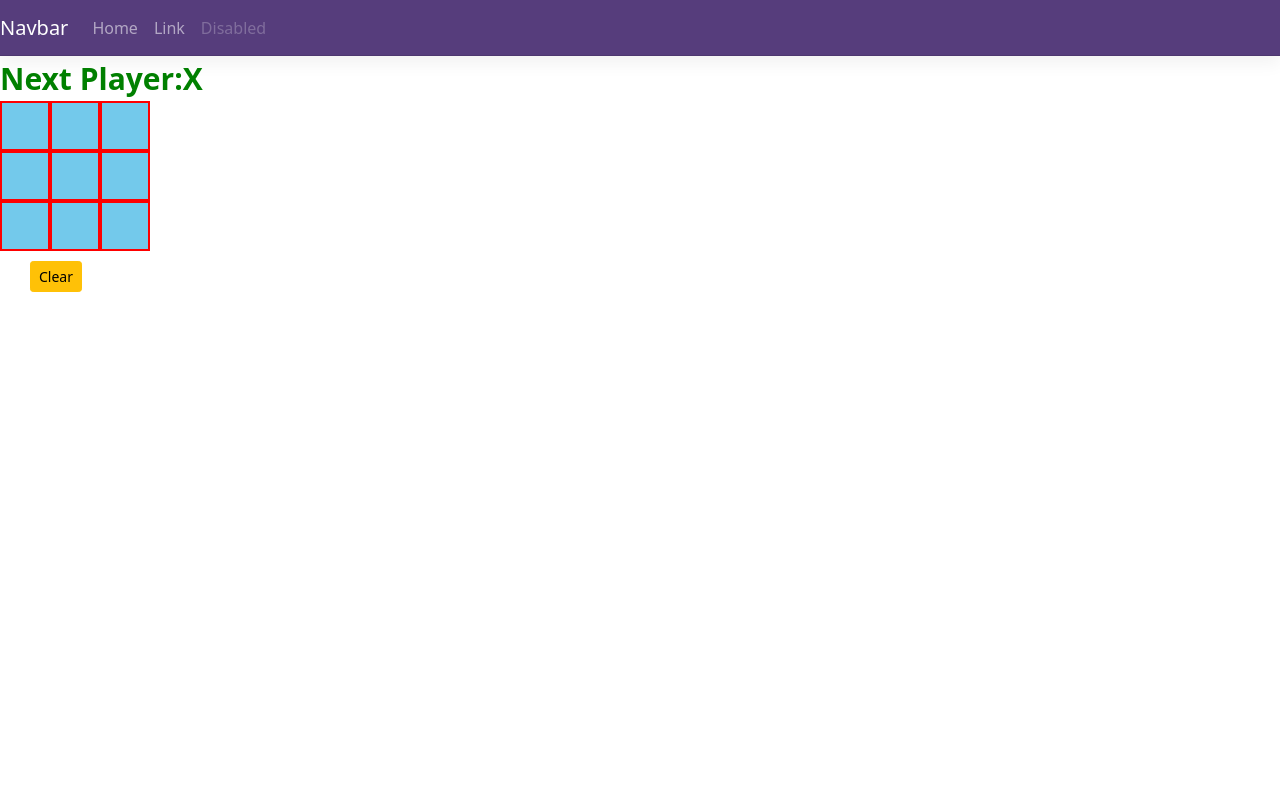
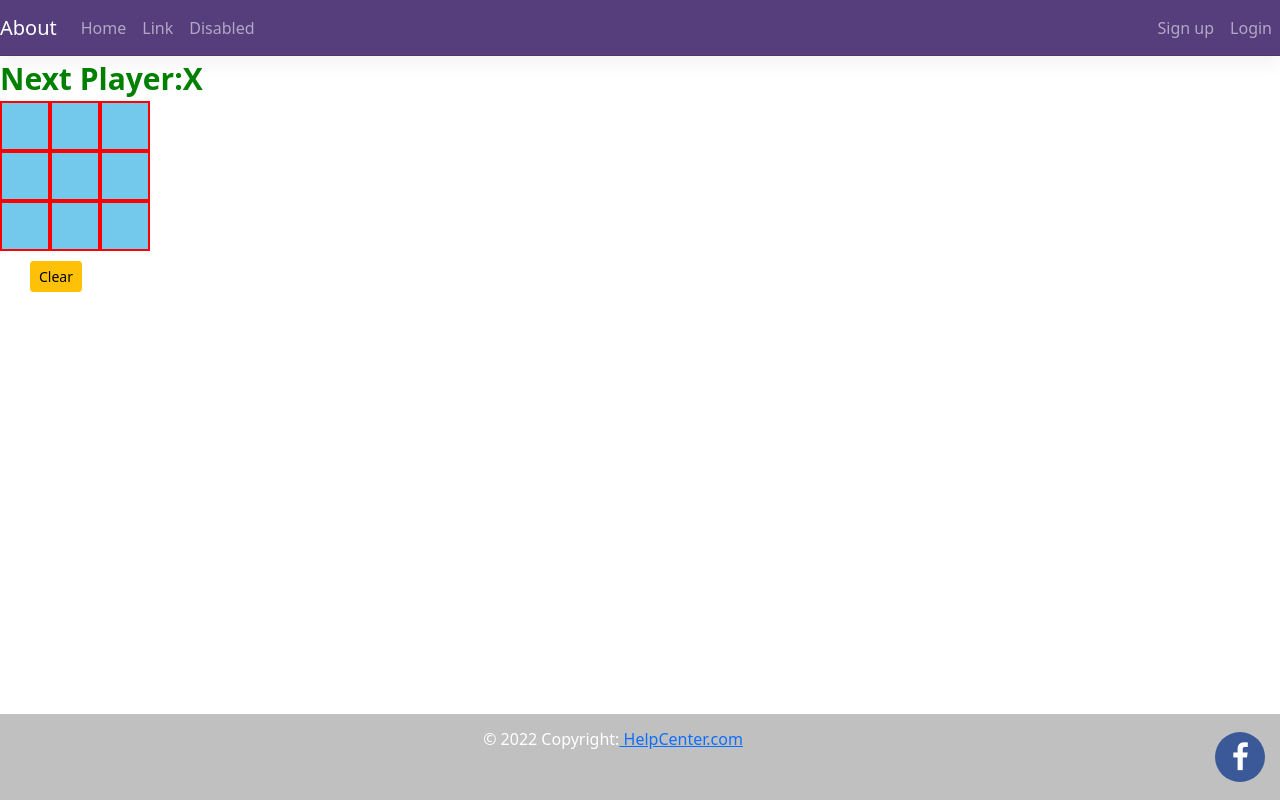
Before and after one commit to rajesh13ca63/tik-tok-game, a React (Create React App) app: page / in a window 1280 px wide. Built offline with nearby package versions, Linux system fonts and the light colour scheme.

Commit message:
Added footer component to fixed footer on page.

```diff
--- a/public/index.html
+++ b/public/index.html
@@ -15,6 +15,7 @@
       user's mobile device or desktop. See https://developers.google.com/web/fundamentals/web-app-manifest/
     -->
     <link rel="manifest" href="%PUBLIC_URL%/manifest.json" />
+    <link rel="stylesheet" href="https://cdnjs.cloudflare.com/ajax/libs/font-awesome/4.7.0/css/font-awesome.min.css">
     <!--
       Notice the use of %PUBLIC_URL% in the tags above.
       It will be replaced with the URL of the `public` folder during the build.
--- a/src/app.css
+++ b/src/app.css
@@ -30,3 +30,39 @@
     background-color: #563d7c;
     box-shadow: 0 0.5rem 1rem rgb(0 0 0 / 5%), inset 0 -1px 0 rgb(0 0 0 / 10%);
  }
+
+ .page-footer {
+    position: fixed;
+    text-align: center;
+    background-color: silver;
+    padding: 1%;
+    color: white;
+    display: block;
+    bottom: 0;
+    left: 0;
+    width: 100%;
+ }
+
+ .fa {
+    padding: 10px;
+    font-size: 30px;
+    width: 50px;
+    text-align: center;
+    text-decoration: none;
+    margin: 5px 2px;
+    border-radius: 50%;
+    float: right;
+  }
+
+  .fa:hover {
+      opacity: 0.7;
+  }
+
+  .fa-facebook {
+    background: #3B5998;
+    color: white;
+  }
+
+  .social-media {
+      float: right;
+  }
--- /dev/null
+++ b/src/components/footer.jsx
@@ -0,0 +1,16 @@
+function Footer() {
+    return (
+        <div>
+            <footer className="page-footer">
+                <span className="">© 2022 Copyright:
+                    <a href="https://mdbootstrap.com/"> HelpCenter.com</a>
+                </span>
+                <span className="social-media">
+                    <a href="https://facebook.com" className="fa fa-facebook"></a>
+                </span>
+            </footer>
+        </div>
+    );
+}
+
+export default Footer;
--- a/src/components/game.jsx
+++ b/src/components/game.jsx
@@ -1,6 +1,7 @@
 import React from "react";
 import Board from "./boarder";
 import Header from "./header";
+import Footer from "./footer";
 
 class Game extends React.Component {
     render() {
@@ -18,6 +19,9 @@ class Game extends React.Component {
 
                     </div>
                 </div>
+                <div>
+                    <Footer />
+                </div>
             </div>
         )
     }
--- a/src/components/header.jsx
+++ b/src/components/header.jsx
@@ -4,7 +4,7 @@ function Header() {
     return(
         <div className="container-f">
             <nav className="navbar navbar-expand-lg navbar-dark bd-color">
-                <a className="navbar-brand" href="#">Navbar</a>
+                <a className="navbar-brand" href="#">About</a>
                 <button className="navbar-toggler" type="button" data-toggle="collapse"
                 data-target="#navbarSupportedContent" aria-controls="navbarSupportedContent"
                 aria-expanded="false" aria-label="Toggle navigation">
@@ -19,14 +19,23 @@ function Header() {
                             <a className="nav-link" href="#">Link</a>
                         </li>
                         <li className="nav-item">
-                            <a className="nav-link disabled" href="#">Disabled</a>
+                            <a className="nav-link " href="#">Disabled</a>
                         </li>
                     </ul>
-                    {/* <form className="form-inline my-2 my-lg-0">
+                     {/* <form className="form-inline my-2 my-lg-0">
                         <input className="form-control mr-sm-2" type="search" placeholder="Search" aria-label="Search"/>
                         <button className="btn btn-outline-success my-2 my-sm-0" type="submit">Search</button>
-                    </form> */}
+                    </form>  */}
                 </div>
+
+                <ul className="navbar-nav ml-auto ">
+                    <li className="nav-item">
+                        <a className="nav-link" href="#"> Sign up</a>
+                    </li>
+                    <li className="nav-item">
+                        <a className="nav-link" href="#"> Login</a>
+                    </li>
+                </ul>
 
             </nav>
         </div>
```
